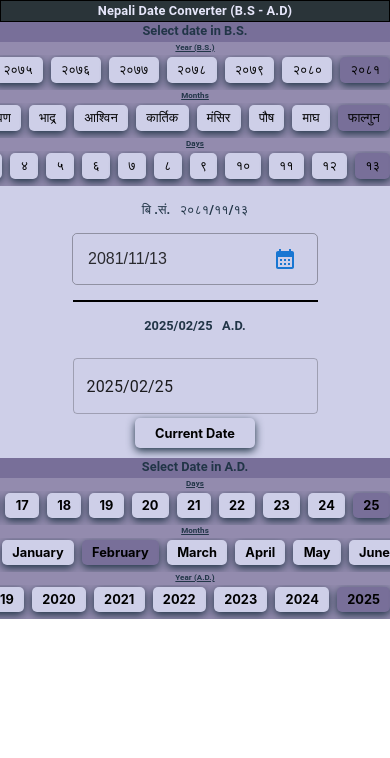
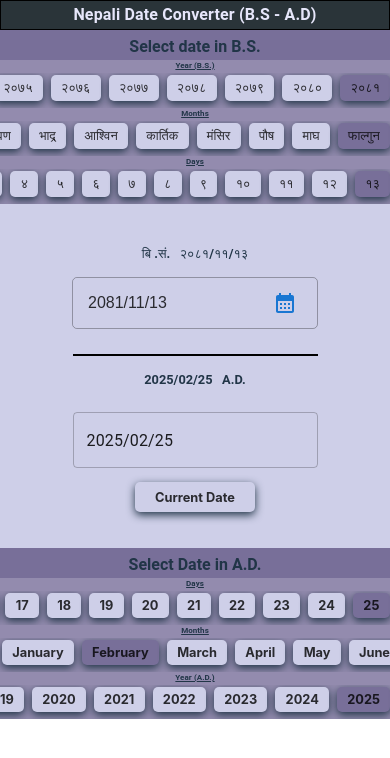
Before and after one commit to bipin-Pariyar2003/Nepali-Date-Picker, a React (Vite) app: page / in a window 390 px wide. Shown: the top 758 px of the page. Built offline with nearby package versions, Linux system fonts and the light colour scheme.

Commit message:
modified mobile Views

```diff
--- a/dev-dist/sw.js
+++ b/dev-dist/sw.js
@@ -82,7 +82,7 @@ define(['./workbox-54d0af47'], (function (workbox) { 'use strict';
     "revision": "3ca0b8505b4bec776b69afdba2768812"
   }, {
     "url": "index.html",
-    "revision": "0.1at95c0aid8"
+    "revision": "0.q7q02ime2kg"
   }], {});
   workbox.cleanupOutdatedCaches();
   workbox.registerRoute(new workbox.NavigationRoute(workbox.createHandlerBoundToURL("index.html"), {
--- a/src/Views/Home/index.jsx
+++ b/src/Views/Home/index.jsx
@@ -9,64 +9,69 @@ import AdView from "Views/AdView";
 
 import EngDatePicker from "Components/EngDatePicker";
 import { Box, Stack, Typography } from "@mui/material";
-import { Height } from "@mui/icons-material";
 import ResetBtn from "Views/ResetBtn";
 
 function Home() {
   const initialEnglishDate = moment().format("YYYY/MM/DD");
-
   const initialNepaliDate = ad2bsHandler(initialEnglishDate);
 
-  //state
+  // State
   const [selectedNepaliDate, setSelectedNepaliDate] = useState(initialNepaliDate);
   const [selectedEnglishDate, setSelectedEnglishDate] = useState(initialEnglishDate);
 
-  //handling nepali date change
+  // Handling Nepali date change
   const handleNepaliDateChange = (date) => {
     setSelectedNepaliDate(date);
     const engDate = bs2adHandler(date);
     setSelectedEnglishDate(engDate);
   };
 
-  //handling eng date change
+  // Handling English date change
   const handleEngDateChange = (date) => {
     setSelectedEnglishDate(date);
     const nepDate = ad2bsHandler(date);
     setSelectedNepaliDate(nepDate);
   };
+
   return (
     <Stack
       sx={{
-        height: { xs: "100%", md: "100svh" },
+        height: { xs: "auto", md: "100svh" },
       }}
     >
-      <Box className="heading" sx={{ height: { xs: "20px", md: "50px" } }}>
+      {/* Heading */}
+      <Box
+        className="heading"
+        sx={{ height: { xs: "30px", md: "50px" }, textAlign: "center" }}
+      >
         <Typography
           sx={{
-            fontSize: { xs: "0.8rem", md: "1.5rem" },
+            fontSize: { xs: "1rem", md: "1.5rem" },
             fontWeight: "bold",
           }}
         >
           Nepali Date Converter (B.S - A.D)
         </Typography>
       </Box>
+
+      {/* Main Container */}
       <Stack
         direction={{ xs: "column", md: "row" }}
-        gap={{ xs: 0, md: 2 }}
-        sx={{ overflow: "hidden" }}
+        gap={{ xs: 2, md: 2 }}
+        sx={{ overflow: "hidden", width: "100%" }}
       >
-        {/* bs view  */}
-        <Stack overflow={{ xs: "auto", md: "hidden" }}>
+        {/* B.S View */}
+        <Stack sx={{ width: "100%" }}>
           <Typography
             variant="h5"
             sx={{
-              fontWeight: { xs: "bolder", md: "bold" },
+              fontWeight: "bold",
               textAlign: "center",
               textDecoration: { xs: "none", md: "underline" },
-              padding: { xs: "0px", md: "6px" },
+              padding: "6px",
               backgroundColor: "#786F99",
-              fontSize: { xs: "0.8rem", md: "1.5rem" },
-              height: { xs: "20px", md: "40px" },
+              fontSize: { xs: "1rem", md: "1.5rem" },
+              height: { xs: "30px", md: "40px" },
             }}
           >
             Select date in B.S.
@@ -74,19 +79,19 @@ function Home() {
           <BsView selectedDate={selectedNepaliDate} onChange={handleNepaliDateChange} />
         </Stack>
 
-        {/* date pickers  */}
+        {/* Date Pickers */}
         <Box
           sx={{
             display: "flex",
             flexDirection: "column",
-            gap: { xs: "0px", md: "20px" },
-            padding: { xs: "0px", md: "20px" },
+            gap: { xs: "10px", md: "20px" },
+            padding: { xs: "10px", md: "20px" },
             alignItems: "center",
             justifyContent: "center",
             flex: 1,
-            width: "min-content",
-            minWidth: { sx: "100px", md: "350px" },
-            margin: { xs: "0 auto", md: "0" }, // Center in mobile view only
+            width: { xs: "100%", md: "auto" },
+            minWidth: { md: "350px" },
+            margin: "0 auto",
           }}
         >
           <NepDatePicker
@@ -103,18 +108,18 @@ function Home() {
           />
         </Box>
 
-        {/* AD view  */}
-        <Stack overflow={{ xs: "auto", md: "hidden" }}>
+        {/* A.D View */}
+        <Stack sx={{ width: "100%" }}>
           <Typography
             variant="h5"
             sx={{
-              fontWeight: { xs: "bolder", md: "bold" },
+              fontWeight: "bold",
               textAlign: "center",
-              padding: { xs: "0px", md: "6px" },
+              padding: "6px",
               textDecoration: { xs: "none", md: "underline" },
               backgroundColor: "#786F99",
-              fontSize: { xs: "0.8rem", md: "1.5rem" },
-              height: { xs: "20px", md: "40px" },
+              fontSize: { xs: "1rem", md: "1.5rem" },
+              height: { xs: "30px", md: "40px" },
             }}
           >
             Select Date in A.D.
--- a/src/index.css
+++ b/src/index.css
@@ -54,6 +54,7 @@ button {
   button {
     padding: 0.4em 0.8em; /* Reduce padding */
     font-size: 0.8em; /* Reduce font size */
+    color: rgba(0, 0, 0, 0.8);
     border-radius: 5px; /* Slightly smaller border radius */
   }
   .reset-btn {
```
